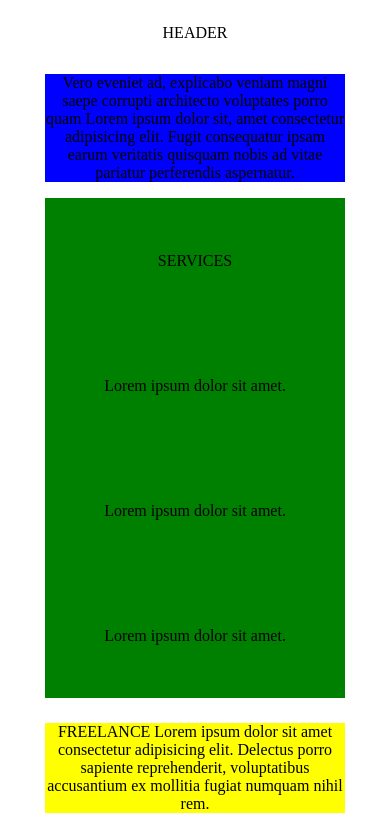
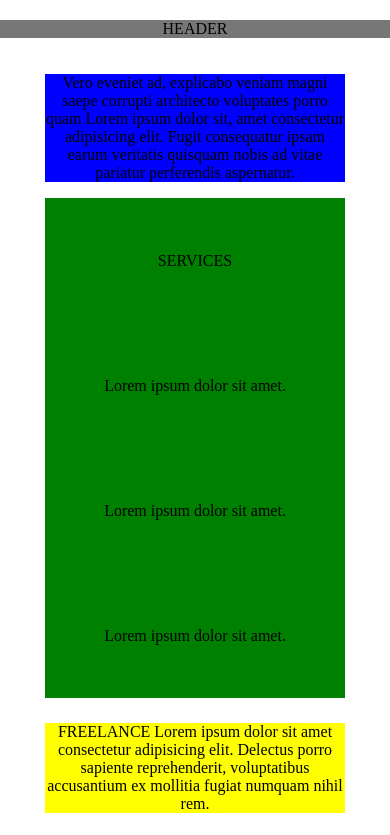
Before and after one commit to martynas3113/Grid-layout, a plain HTML site: page index.html in a window 390 px wide. Shown: the top 835 px of the page. Drawn offline with Linux system fonts and the light colour scheme.

Commit message:
fixed-header

```diff
--- a/css/mobile.css
+++ b/css/mobile.css
@@ -8,6 +8,7 @@
     grid-template-columns: 1fr 300px 1fr;
     grid-template-rows: 50px 100px 500px 100px 400px 100px 100px;
     grid-gap: 20px;
+
 ;
 
 
@@ -18,9 +19,18 @@
         grid-column: 2/3;
         justify-self: center;
         /* margin-top: 10px; */
-        place-self: center
+        place-self: center;
+        width: 100%;
+        text-align: center;
+        position: fixed;
+        background-color: #777;
+        top: 20px;
 
-    }
+       }
+
+       header > span {
+        place-self: center;
+       }
         .soc {
             display: none;
         }
@@ -31,6 +41,8 @@
         justify-self: center;
         place-self: center;
         background-color: blue;
+        grid-row: 2/3;
+
     }
 
     .services {
@@ -41,6 +53,7 @@
         /* margin-left: calc(50% - 150px); */
         text-align: center;
         background-color: green;
+        grid-row: 3/4;
     }
 
         .services > span {
```
